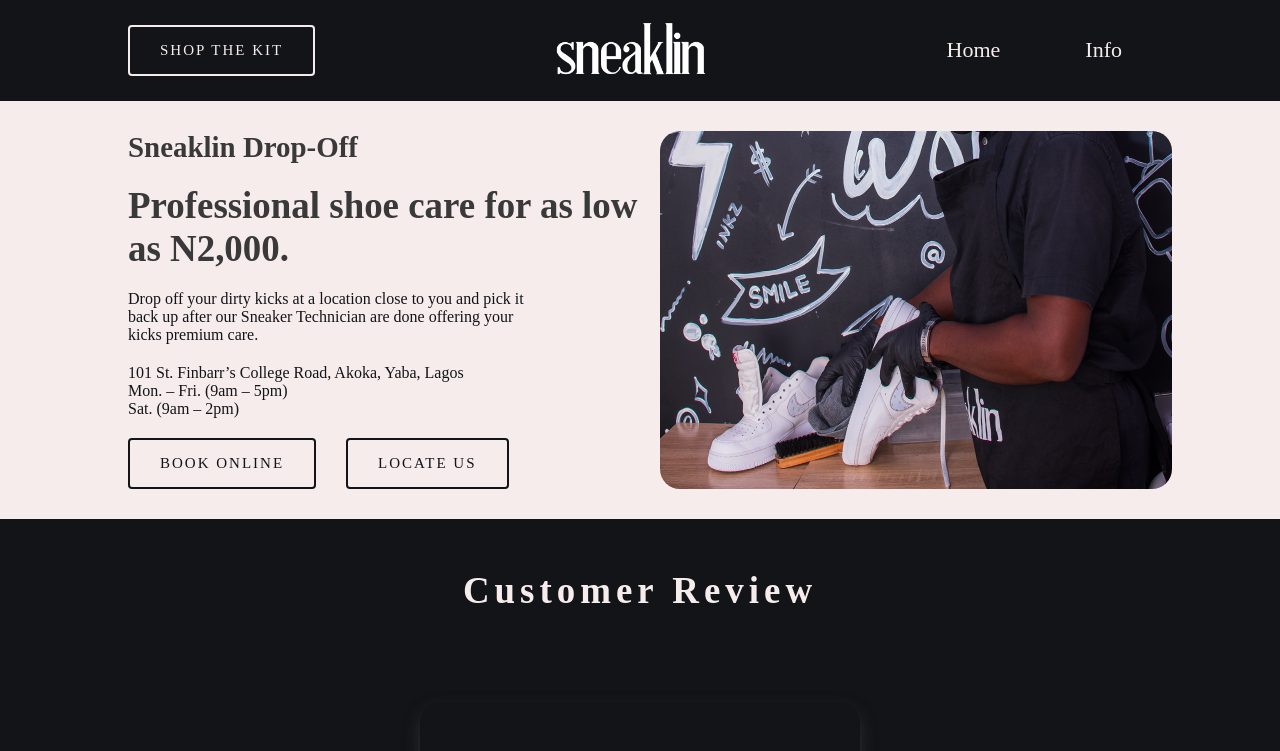
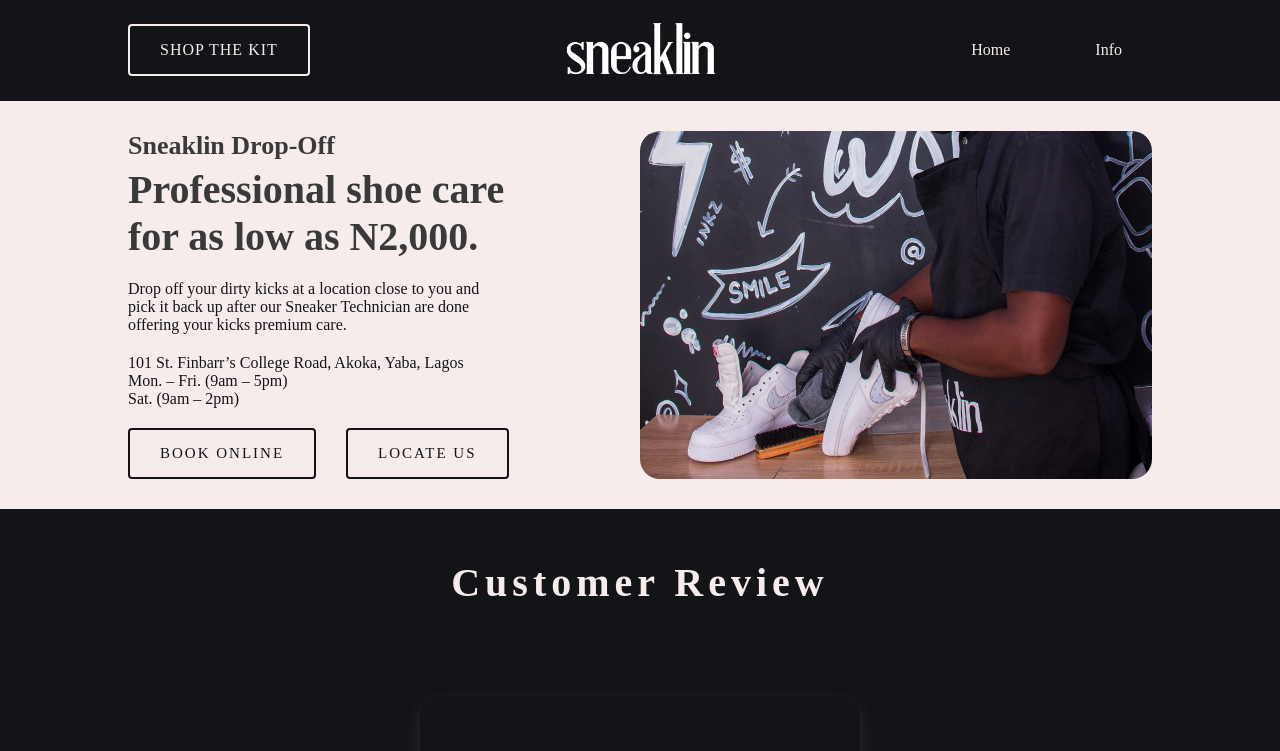
Before and after one commit to loppam/sneaklindrop, a React (Vite) app: page / in a window 1280 px wide. Shown: the top 751 px of the page. Built offline with nearby package versions, Linux system fonts and the light colour scheme; a web font is replaced by a local one.

Commit message:
Sneaklin Dropoff

```diff
--- a/src/assets/navbar.css
+++ b/src/assets/navbar.css
@@ -9,6 +9,7 @@
   align-items: center;
   justify-content: space-between;
   max-width: 1024px;
+  font-size: 1rem;
 }
 
 .nav-links {
@@ -17,7 +18,6 @@
   align-items: center;
   font-family: "Gowun Batang", serif;
   font-weight: 400;
-  font-size: 22px;
 }
 li,
 a {
@@ -30,7 +30,7 @@
   background: none;
   padding: 15px 30px;
   color: #f7ecec;
-  font-size: 16px;
+  font-size: 1rem;
   cursor: pointer;
 }
 
@@ -45,15 +45,15 @@
   font-family: "Gowun Batang", serif;
   padding: 15px 30px;
   color: #f7ecec;
-  font-size: 16px;
+  font-size: 1rem;
 }
 .button {
   position: relative;
   display: block;
   padding: 15px 30px;
   font-family: "Gowun Batang", serif;
-  font-size: 15px;
-  letter-spacing: 2px;
+  font-size: 1rem;
+  letter-spacing: 1px;
   color: #f7ecec;
   border: 2px #f7ecec solid;
   border-radius: 4px;
@@ -103,7 +103,7 @@
     background-color: #f4e2e2;
     font-family: "Gowun Batang", serif;
     font-weight: 400;
-    font-size: 22px;
+    font-size: 1rem;
   }
   .mobile-link a,
   .dropbtn {
@@ -139,7 +139,7 @@
 .dropbtn {
   border: none;
   font-family: "Gowun Batang", serif;
-  font-size: 22px;
+  font-size: 1rem;
 }
 
 .dropdown {
--- a/src/assets/swiper.jsx
+++ b/src/assets/swiper.jsx
@@ -48,7 +48,7 @@
           <SwiperSlide>
             <div className="row">
               <h4>
-                &quot;no cap started using this product two years ago, never
+                &quot;No cap started using this product two years ago, never
                 gone back to any other thing since...&quot;
               </h4>
               <h3>~Opa Silas</h3>
--- a/src/index.css
+++ b/src/index.css
@@ -26,14 +26,16 @@
   gap: 20px;
   max-width: 1024px;
   margin: 0 auto;
+  justify-content: space-between;
 }
 .flexx {
   display: flex;
   gap: 30px;
 }
 .left {
-  flex: 0 0 50%;
+  flex: 0 0 40%;
   display: flex;
+
   flex-direction: column;
   gap: 20px;
 }
@@ -108,15 +110,19 @@
 .arrow:hover {
   width: 130px;
 }
-
+.margin .flex .left h2 {
+  font-size: clamp(1.25rem, 3vw, 1.625rem);
+  margin-bottom: -15px;
+}
 .wide {
-  max-width: 80%;
+  max-width: 90%;
+  font-size: ;
 }
 .width {
   width: 120px;
 }
 h1 {
-  font-size: clamp(2rem, 2rem + ((1vw - 0.48rem) * 0.962), 2.5rem);
+  font-size: clamp(1.875rem, 4vw, 2.5rem);
   color: #393939;
 }
 
@@ -223,6 +229,9 @@
 .row h3 {
   text-align: right;
 }
+.row h4 {
+  font-size: clamp(1.3rem, 1.5vw, 1.2rem);
+}
 .swiper {
   background-color: #131418;
   padding: 50px;
```
